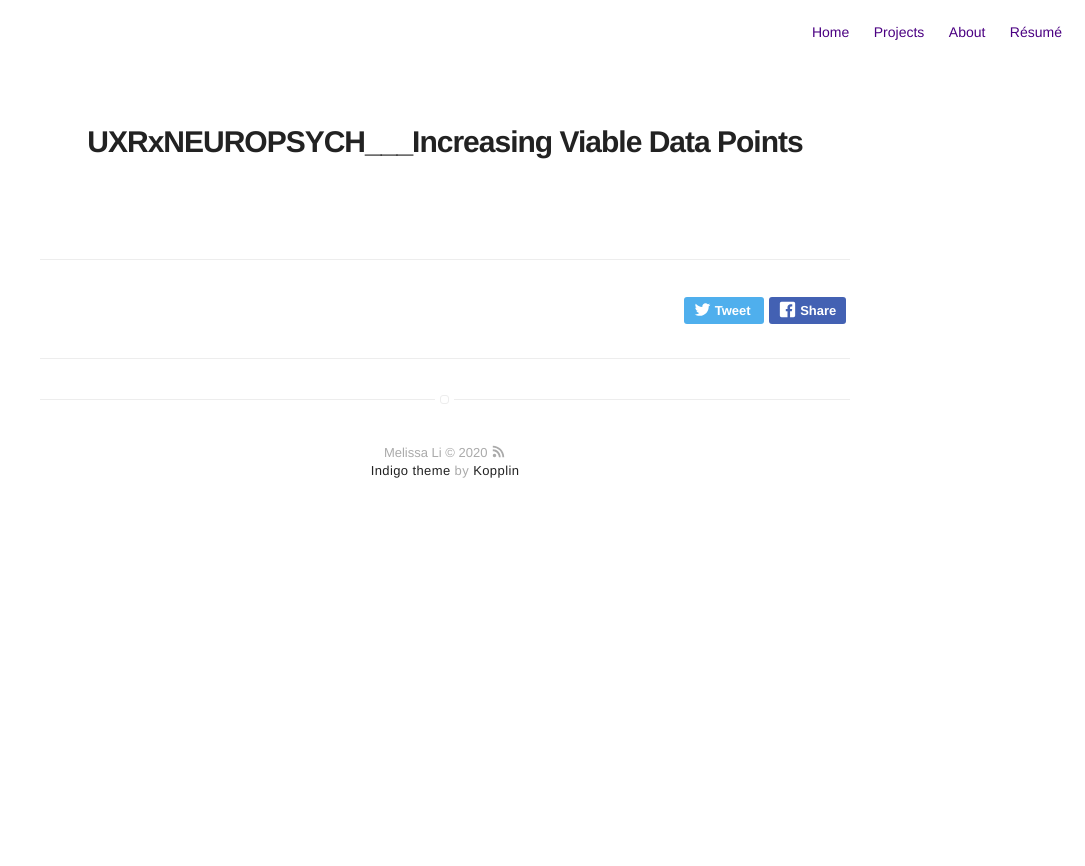
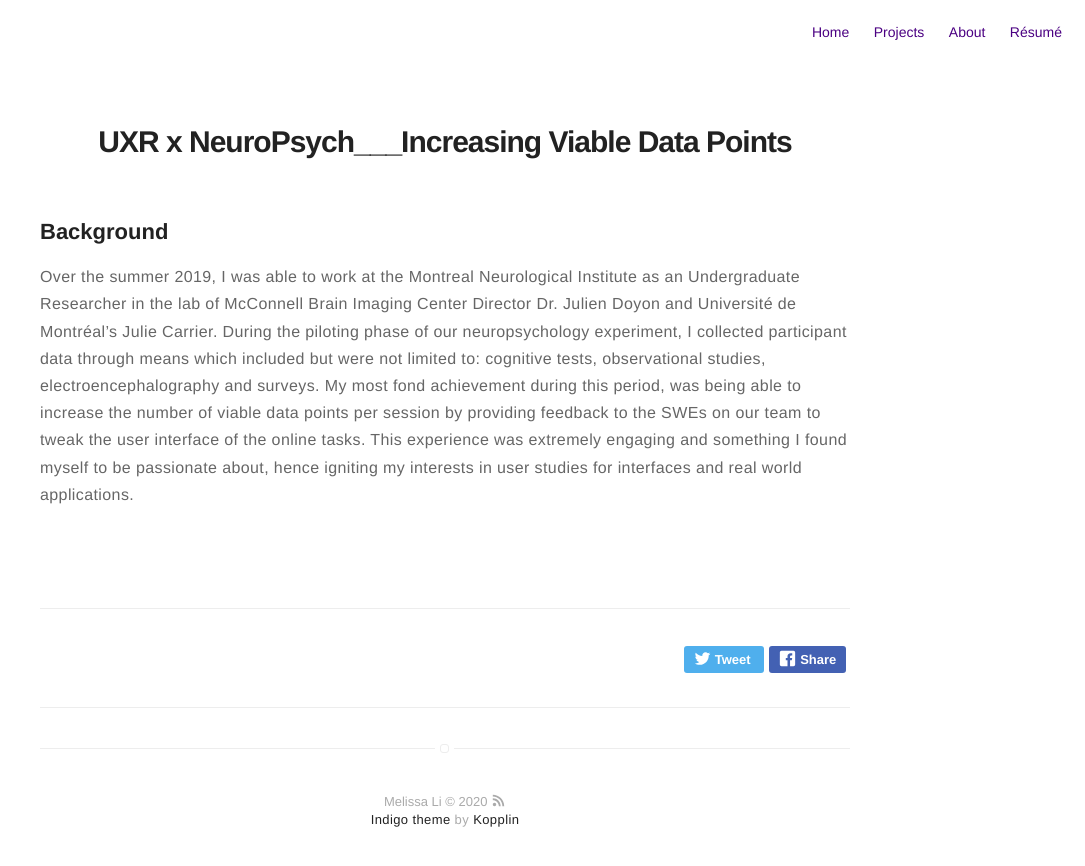
Before and after one commit to im-mel/im-mel.github.io, a Jekyll site: the page built from _posts/2020-02-01-doyon.markdown, in a window 1280 px wide. Shown: the top 866 px of the page, without its empty margins (195-1280 px from the left). Built offline with Jekyll 4.4.1, drawn with Linux system fonts in a browser that asks for light colours.

Commit message:
Update 2020-02-01-doyon.markdown

```diff
--- a/_posts/2020-02-01-doyon.markdown
+++ b/_posts/2020-02-01-doyon.markdown
@@ -1,5 +1,5 @@
 ---
-title: "UXRxNEUROPSYCH___Increasing Viable Data Points"
+title: "UXR x NeuroPsych___Increasing Viable Data Points"
 layout: post
 date: 2019-12-01 00:00
 tag: false
@@ -11,3 +11,6 @@ category: project
 author: im-mel
 externalLink: false
 ---
+
+## Background
+Over the summer 2019, I was able to work at the Montreal Neurological Institute as an Undergraduate Researcher in the lab of McConnell Brain Imaging Center Director Dr. Julien Doyon and Université de Montréal’s Julie Carrier. During the piloting phase of our neuropsychology experiment, I collected participant data through means which included but were not limited to: cognitive tests, observational studies, electroencephalography and surveys. My most fond achievement during this period, was being able to increase the number of viable data points per session by providing feedback to the SWEs on our team to tweak the user interface of the online tasks. This experience was extremely engaging and something I found myself to be passionate about, hence igniting my interests in user studies for interfaces and real world applications.
```
